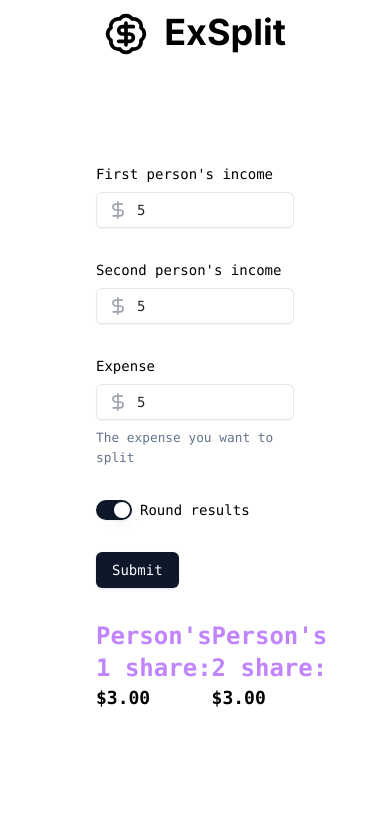
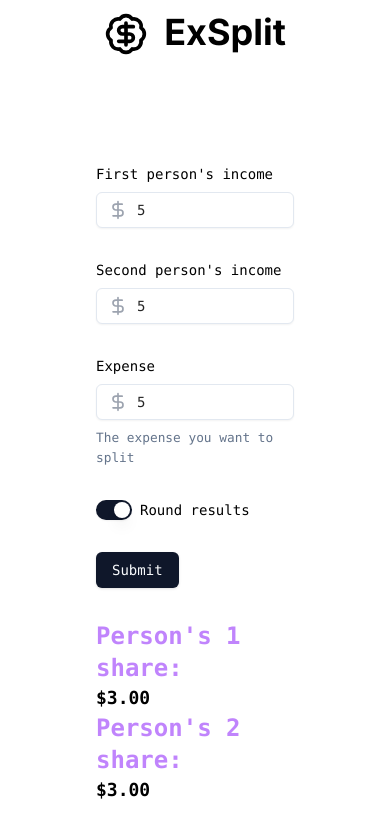
Before and after one commit to UgoRomi/exsplit, a Next.js app: page / in a window 390 px wide. Both pictures are taken after typing "5", "5", "5" into the empty fields and a click on the button "Submit". Shown: the top 838 px of the page. Built offline with nearby package versions, Linux system fonts and the light colour scheme.

Commit message:
improved mobile styling

```diff
--- a/src/components/share-expense-form.tsx
+++ b/src/components/share-expense-form.tsx
@@ -187,7 +187,7 @@
         </form>
       </Form>
       {result.person1Result && result.person2Result && (
-        <div className='flex justify-around mt-8'>
+        <div className='flex flex-col md:flex-row justify-around mt-8'>
           <div className='flex flex-col'>
             <span className='font-bold text-2xl text-purple-400'>
               Person&apos;s 1 share:
```
